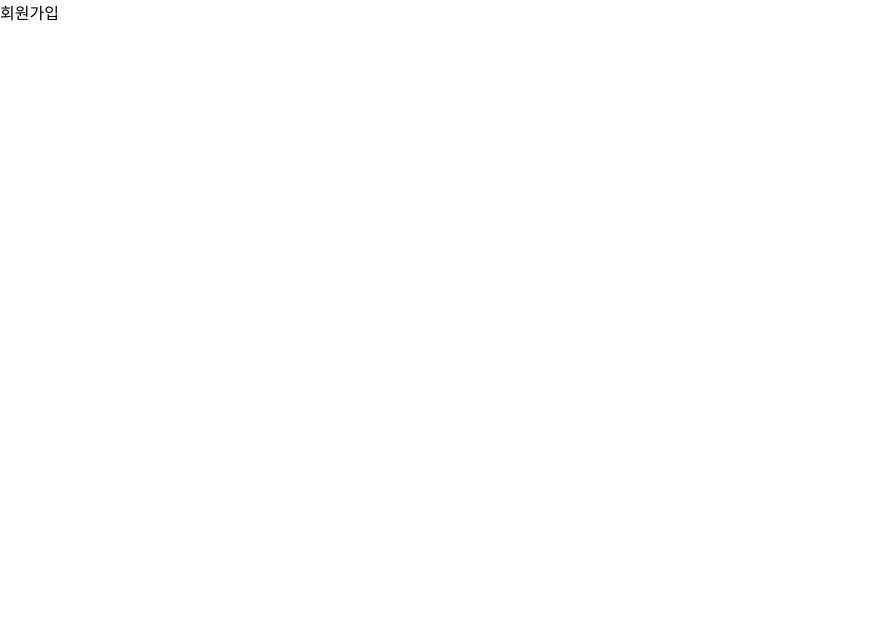
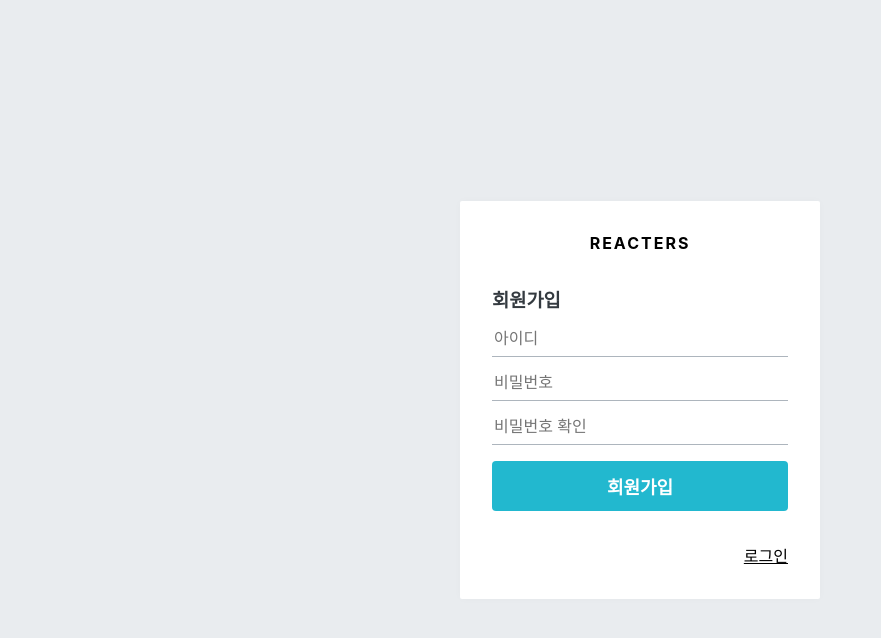
Before and after one commit to solbi0802/blog, a React (Create React App) app in the folder blog-frontend/: page /register in a window 1280 px wide. Shown: the top 638 px of the page, without its empty margins (0-881 px from the left). Built offline with nearby package versions, Linux system fonts and the light colour scheme.

Commit message:
redux로 폼 상태 관리

```diff
--- a/blog-frontend/src/components/auth/AuthForm.js
+++ b/blog-frontend/src/components/auth/AuthForm.js
@@ -58,22 +58,26 @@
   register: '회원가입',
 };
 
-const AuthForm = ({ type }) => {
+const AuthForm = ({ type, form, onChange, onSubmit }) => {
   const text = textMap[type];
   return (
     <AuthFormBlock>
       <h3>{text}</h3>
-      <form>
+      <form onSubmit={onSubmit}>
         <StyledInput
           autoComplete="username"
           name="username"
           placeholder="아이디"
+          onChange={onChange}
+          value={form.username}
         />
         <StyledInput
           autoComplete="new-password"
           name="password"
           placeholder="비밀번호"
           type="password"
+          onChange={onChange}
+          value={form.password}
         />
         {type === 'register' && (
           <StyledInput
@@ -81,6 +85,8 @@
             name="passwordConfirm"
             placeholder="비밀번호 확인"
             type="password"
+            onChange={onChange}
+            value={form.passwordConfirm}
           />
         )}
         <ButtonWithMarginTop cyan fullWidth>
--- /dev/null
+++ b/blog-frontend/src/containers/auth/LoginForm.js
@@ -0,0 +1,43 @@
+import React, { useEffect } from 'react';
+import { useDispatch, useSelector } from 'react-redux';
+import { changeField, initializeForm } from '../../modules/auth';
+import AuthForm from '../../components/auth/AuthForm';
+
+const LoginForm = () => {
+  const dispatch = useDispatch();
+  const { form } = useSelector(({ auth }) => ({
+    form: auth.login,
+  }));
+
+  // input 변경 이벤트 핸들러
+  const onChange = (e) => {
+    const { value, name } = e.target;
+    dispatch(
+      changeField({
+        form: 'login',
+        key: name,
+        value,
+      }),
+    );
+  };
+
+  // form 등록 이벤트 핸들러
+  const onSubmit = (e) => {
+    e.preventDefault();
+  };
+
+  useEffect(() => {
+    dispatch(initializeForm('login'));
+  }, [dispatch]);
+
+  return (
+    <AuthForm
+      type="login"
+      form={form}
+      onChange={onChange}
+      onSubmit={onSubmit}
+    />
+  );
+};
+
+export default LoginForm;
--- /dev/null
+++ b/blog-frontend/src/containers/auth/RegisterForm.js
@@ -0,0 +1,43 @@
+import React, { useEffect } from 'react';
+import { useDispatch, useSelector } from 'react-redux';
+import { changeField, initializeForm } from '../../modules/auth';
+import AuthForm from '../../components/auth/AuthForm';
+
+const RegisterForm = () => {
+  const dispatch = useDispatch();
+  const { form } = useSelector(({ auth }) => ({
+    form: auth.register,
+  }));
+
+  // input 변경 이벤트 핸들러
+  const onChange = (e) => {
+    const { value, name } = e.target;
+    dispatch(
+      changeField({
+        form: 'register',
+        key: name,
+        value,
+      }),
+    );
+  };
+
+  // form 등록 이벤트 핸들러
+  const onSubmit = (e) => {
+    e.preventDefault();
+  };
+
+  useEffect(() => {
+    dispatch(initializeForm('register'));
+  }, [dispatch]);
+
+  return (
+    <AuthForm
+      type="register"
+      form={form}
+      onChange={onChange}
+      onSubmit={onSubmit}
+    />
+  );
+};
+
+export default RegisterForm;
--- a/blog-frontend/src/modules/auth.js
+++ b/blog-frontend/src/modules/auth.js
@@ -1,14 +1,42 @@
 import { createAction, handleActions } from 'redux-actions';
+import produce from 'immer';
 
-const SAMPLE_ACTION = 'auth/SAMPLE_ACTION';
+const CHANGE_FIELD = 'auth/CHANGE_FIELD';
+const INITIALIZE_FORM = 'auth/INITIALIZE_FORM';
 
-export const sampleAction = createAction(SAMPLE_ACTION);
+export const changeField = createAction(
+  CHANGE_FIELD,
+  ({ form, key, value }) => ({
+    form, // login, register
+    key, // username,password, passwordConfirm
+    value, //실제 바꾸려는 값
+  }),
+);
 
-const initialState = {};
+export const initializeForm = createAction(INITIALIZE_FORM, (form) => form);
+
+const initialState = {
+  register: {
+    username: '',
+    password: '',
+    passwordConfirm: '',
+  },
+  login: {
+    username: '',
+    password: '',
+  },
+};
 
 const auth = handleActions(
   {
-    [SAMPLE_ACTION]: (state, action) => state,
+    [CHANGE_FIELD]: (state, { payload: { form, key, value } }) =>
+      produce(state, (draft) => {
+        draft[form][key] = value;
+      }),
+    [INITIALIZE_FORM]: (state, { payload: form }) => ({
+      ...state,
+      [form]: initialState[form],
+    }),
   },
   initialState,
 );
--- a/blog-frontend/src/pages/LoginPage.js
+++ b/blog-frontend/src/pages/LoginPage.js
@@ -1,11 +1,11 @@
 import React from 'react';
 import AuthTemplate from '../components/auth/AuthTemplate';
-import AuthForm from '../components/auth/AuthForm';
+import LoginForm from '../containers/auth/LoginForm';
 
 const LoginPage = () => {
   return (
     <AuthTemplate>
-      <AuthForm type="register" />
+      <LoginForm />
     </AuthTemplate>
   );
 };
--- a/blog-frontend/src/pages/RegisterPage.js
+++ b/blog-frontend/src/pages/RegisterPage.js
@@ -1,7 +1,13 @@
 import React from 'react';
+import AuthTemplate from '../components/auth/AuthTemplate';
+import RegisterForm from '../containers/auth/RegisterForm';
 
 const RegisterPage = () => {
-  return <div>회원가입</div>;
+  return (
+    <AuthTemplate>
+      <RegisterForm />
+    </AuthTemplate>
+  );
 };
 
 export default RegisterPage;
```
